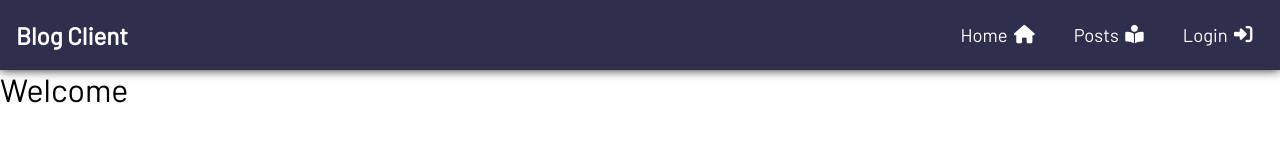
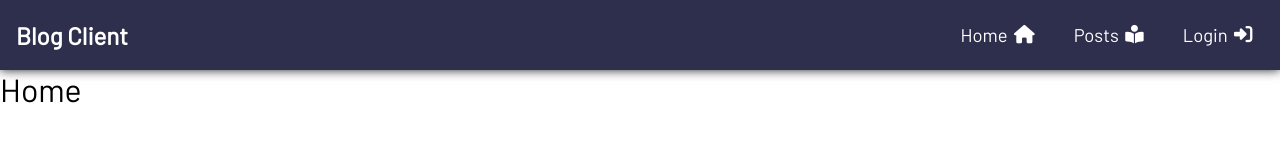
Before and after one commit to brajpatel/blog-client, a React (Vite) app: page / in a window 1280 px wide. Shown: the top 160 px of the page. Built offline with nearby package versions, Linux system fonts and the light colour scheme.

Commit message:
Rename to Home

```diff
--- a/src/RouteSwitch.jsx
+++ b/src/RouteSwitch.jsx
@@ -1,7 +1,7 @@
 import './App.css';
 import { BrowserRouter, Routes, Route } from 'react-router-dom';
 import Navbar from './components/Navbar.jsx';
-import Welcome from './components/Welcome';
+import Home from './components/Home';
 import Posts from './components/Posts.jsx';
 import Login from './components/Login';
 
@@ -10,7 +10,7 @@ function RouteSwitch() {
     <BrowserRouter>
       <Navbar/>
       <Routes>
-        <Route path="/" element={<Welcome/>}/>
+        <Route path="/" element={<Home/>}/>
         <Route path="/posts" element={<Posts/>}/>
         <Route path="/login" element={<Login/>}/>
       </Routes>
--- a/src/components/Welcome.css
+++ b/src/components/Home.css
@@ -1,3 +1,3 @@
-.welcome {
+.home {
     font-size: 2rem;
 }
--- /dev/null
+++ b/src/components/Home.jsx
@@ -0,0 +1,9 @@
+import './Home.css';
+
+function Home() {
+    return (
+        <div className="home">Home</div>
+    )
+}
+
+export default Home;
--- a/src/components/Navbar.jsx
+++ b/src/components/Navbar.jsx
@@ -10,10 +10,12 @@ function Navbar() {
                     <p>Home</p>
                     <i className="fa-solid fa-house"></i>
                 </Link>
+
                 <Link className='nav-link' to="posts">
                     <p>Posts</p>
-                    <i class="fa-solid fa-book-open-reader"></i>
+                    <i className="fa-solid fa-book-open-reader"></i>
                 </Link>
+
                 <Link className='nav-link' to="login">
                     <p>Login</p>
                     <i className="fa-solid fa-right-to-bracket"></i>
--- a/src/components/Welcome.jsx
+++ /dev/null
@@ -1,9 +0,0 @@
-import './Welcome.css';
-
-function Welcome() {
-    return (
-        <div className="welcome">Welcome</div>
-    )
-}
-
-export default Welcome;
```
